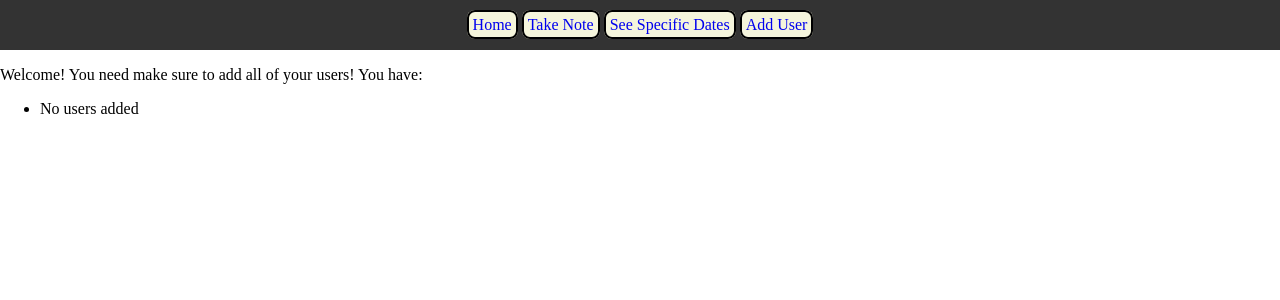
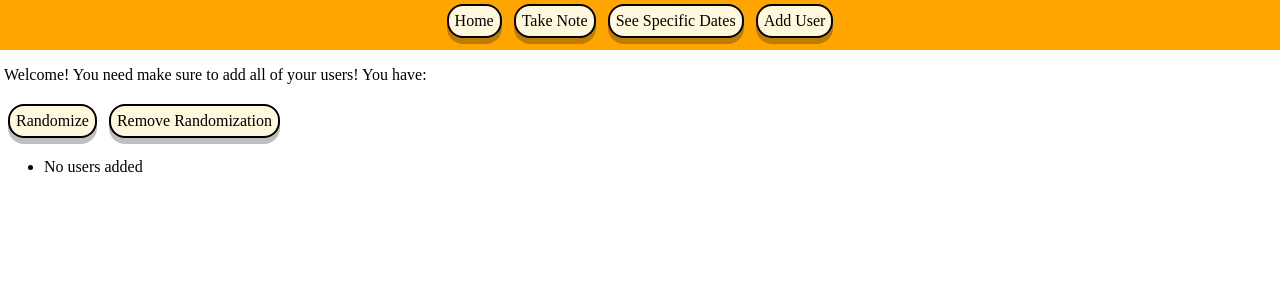
Before and after one commit to jacobhillock/StandupNoteTaking, a FastAPI app: page / in a window 1280 px wide. Shown: the top 300 px of the page. Run offline with FastAPI, Linux system fonts and the light colour scheme.

Commit message:
feat: add ability to randomize the order of users

```diff
--- a/src/main.py
+++ b/src/main.py
@@ -1,19 +1,28 @@
 from fastapi import FastAPI, Form, Request
 from fastapi.responses import RedirectResponse
 from fastapi.templating import Jinja2Templates
+from fastapi.staticfiles import StaticFiles
 import redis
 from datetime import date
 from uuid import uuid4
+from random import random
 
 app = FastAPI()
+
+
+app.mount("/src/static", StaticFiles(directory="src/static"), name="static")
 templates = Jinja2Templates(directory="src/templates")
 USERS_KEY = 'users'
 DAYS_KEY = 'dates'
+REORDERED_USERS = 'randomized'
 
 r = redis.Redis(host="redis", port=6379, decode_responses=True)
 
 
 def all_users():
+    ordered_users = r.lrange(REORDERED_USERS, 0, -1)
+    if ordered_users:
+        return ordered_users
     return list(sorted(r.hgetall(USERS_KEY).keys()))
 
 
@@ -81,11 +90,19 @@
     return templates.TemplateResponse('days_notes.html', context={'request': request, 'day': date, 'notes': data})
 
 
-@app.get("/test")
-def test():
-    return {'dates': r.lrange('dates', 0, -1)}
+@app.get('/randomize')
+def randomize_users(request: Request, order: str = ''):
+    order_list = order.split(',')
 
-# @app.get('/clear')
-# def clear_users():
-#     r.delete(USERS_KEY)
-#     return RedirectResponse('/', status_code=303)
+    users = all_users()
+    users = list(sorted(users, key=lambda x: .5 - random()))
+
+    r.delete(REORDERED_USERS)
+    r.rpush(REORDERED_USERS, *users)
+    return RedirectResponse('/', status_code=303)
+
+
+@app.get('/clear_randomize')
+def clear_randomize_users():
+    r.delete(REORDERED_USERS)
+    return RedirectResponse('/', status_code=303)
--- /dev/null
+++ b/src/static/index.css
@@ -0,0 +1,42 @@
+.o-link-button {
+  padding: 6px;
+  margin: 4px;
+  border: solid;
+  border-color: black;
+  border-width: 2px;
+  border-radius: 16px;
+  background-color: cornsilk;
+  text-decoration: none;
+  color: #000;
+
+  position: relative;
+  display: inline-block;
+  transition: all 0.3s ease-in-out;
+  box-shadow: 0 6px rgba(0,0,0,.25);
+}
+.o-link-button:hover {
+  background-color: blanchedalmond;
+  box-shadow: 0 6px rgba(0,0,0,.33);
+}
+
+.o-link-button:active {
+  background-color: darkkhaki;
+  box-shadow: 0 2px rgba(0,0,0,.50);
+  transform: translateY(4px);
+}
+
+.o-link-button:visited {
+  color: #000;
+}
+
+.c-navbar {
+  background: orange;
+  color: #f9f9f9;
+  width: 100%;
+  height: 50px;
+  text-align: center;
+}
+
+.c-content {
+  margin: 0 4px;
+}
--- a/src/templates/components/base.html
+++ b/src/templates/components/base.html
@@ -6,6 +6,13 @@
   <meta http-equiv="X-UA-Compatible" content="IE=edge">
   <meta name="viewport" content="width=device-width, initial-scale=1.0">
   <title>{% block title %}{% endblock %}</title>
+  <link rel="stylesheet" type="text/css" href="src/static/index.css" />
+  <style>
+    body {
+      margin: 0;
+      padding: 0;
+    }
+  </style>
 </head>
 
 <body>
--- a/src/templates/components/navbar.html
+++ b/src/templates/components/navbar.html
@@ -1,32 +1,6 @@
-<style>
-  body {
-      margin: 0;
-      padding: 0;
-  }
-
-  .c-navbar {
-      background: #333;
-      color: #f9f9f9;
-      width: 100%;
-      height: 50px;
-      line-height: 50px;
-      text-align: center;
-  }
-
-  .o-navitem {
-    border: #000;
-    border-style: solid;
-    border-radius: 8px;
-    border-width: 2px;
-    text-decoration: none;
-    background-color: beige;
-    padding: 4px;
-  }
-</style>
-
 <div class="c-navbar">
-  <a class="o-navitem" href="/">Home</a>
-  <a class="o-navitem" href="/select_user">Take Note</a>
-  <a class="o-navitem" href="/select_day">See Specific Dates</a>
-  <a class="o-navitem" href="/add">Add User</a>
+  <a class="o-link-button" href="/">Home</a>
+  <a class="o-link-button" href="/select_user">Take Note</a>
+  <a class="o-link-button" href="/select_day">See Specific Dates</a>
+  <a class="o-link-button" href="/add">Add User</a>
 </div>
--- a/src/templates/home.html
+++ b/src/templates/home.html
@@ -3,6 +3,12 @@
 
 {% block content %}
 <p>Welcome! You need make sure to add all of your users! You have:</p>
+
+<div>
+  <a class="o-link-button" href="/randomize">Randomize</a>
+  <a class="o-link-button" href="/clear_randomize">Remove Randomization</a>
+</div>
+
 <ul>
     {% for user in added_users %}
         <li>{{ user }}</li>
```
